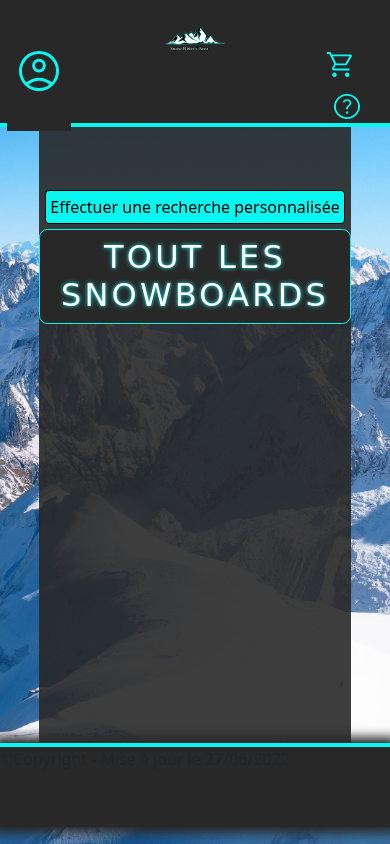
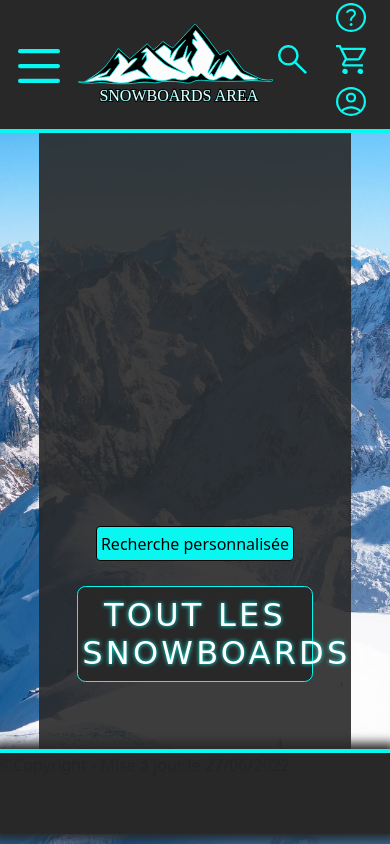
Before and after one commit to MaxAdrn/snowboards_project, a Symfony app: template templates/snowboards/index.html.twig in a window 390 px wide. Run offline with Twig, Linux system fonts and the light colour scheme; the template is opened without the code that fills it, so the values that code supplies are empty; some libraries are stand-ins or nearby versions; some web fonts are replaced.

Commit message:
responsive2

```diff
--- a/public/css/snowboards/index.css
+++ b/public/css/snowboards/index.css
@@ -1,12 +1,35 @@
-@media screen and (min-width: 800px) {
+section, h6, p {
+    text-align: left;
+}
+
+article {
+    margin-left: 0;
+    padding: 0.5vh 0.5vw;
+}
+h6 {
+    color: var(--couleur2);
+}
+
+main a:nth-child(1) {
+    width: fit-content;
+    grid-column: 1 / 3;
+    margin: auto;
+    margin-bottom: 3vh;
+}
+
+#fiche-produit {
+    display: flex;
+    width: 35%;
+    height: 50vh;
+    border: 1px solid var(--couleur2);
+    margin: 2vh auto;
+    background-color: var(--couleur1);
+}
+
+@media screen and (min-width: 900px) {
     main {
         display: grid;
         grid-template-columns: 50% 50%;
-        font-size: 1vw;
-    }
-    article {
-        margin-left: 0;
-        padding: 1vh 1vw;
     }
 
     section {
@@ -49,55 +107,3 @@
         color: var(--couleur2);
     }
 }
-
-@media screen and (max-width: 800px) {
-    main {
-        display: flex;
-        flex-direction: column;
-    }
-    article {
-        margin-left: 0;
-        padding: 1vh 1vw;
-    }
-
-    section {
-        display: grid;
-        grid-template-columns: 50% 50%;
-        width: 100%;
-    }
-
-    section p{
-        font-size: 1vw;
-    }
-
-    img {
-        margin: 0;
-    }
-
-    .fiche-produit {
-        display: flex;
-        flex-direction: column;
-        width: 90%;
-        height: 50%;
-        border: 1px solid var(--couleur2);
-        margin: 2vh auto;
-        background-color: var(--couleur1);
-    }
-
-    h1, h4 {
-        grid-column: 1 / 3;
-        text-align: center;
-    }
-    h1 {
-        margin-bottom: 5vh;
-    }
-    h4 {
-        width: 100%;
-        border-bottom: 1px solid var(--couleur2);
-        padding: 0.5vh 0;
-        margin: 0;
-    }
-    h6 {
-        color: var(--couleur2);
-    }
-}
--- a/public/css/style.css
+++ b/public/css/style.css
@@ -15,7 +15,7 @@
     scroll-behavior: smooth;
     margin: 0 auto;
     padding: 0;
-    /* text-align: center; */
+    text-align: center;
     font-size: 16px;
 }
 
@@ -28,8 +28,12 @@ body
     background-repeat: no-repeat;
     background-size: cover;
 }
+button {
+    background: transparent;
+    border: none;
+}
 
-@media screen and (min-width: 500px) {
+@media screen and (min-width: 900px) {
     header {
         background: var(--couleur1);
         border-bottom: 0.5vh solid var(--couleur2);
@@ -91,9 +95,14 @@ body
         grid-column: 6;
     }
 
+    .recherche {
+        grid-column: 2;
+    }
+
     #menu {
         grid-column: 1;
         margin: auto;
+        height: 100%;
     }
     #menu:hover #bouton_menu {
         transform: scale(1.1);
@@ -102,10 +111,11 @@ body
     #bouton_menu {
         background-color: var(--couleur1);
         border: none;
+        height: 100%;
     }
 
     #bouton_menu img {
-        height: 5vh;
+        height: 5.5vh;
     }
 }
 #bouton_compte {
@@ -158,7 +168,7 @@ main
     width: 80%;
     background-color: rgba(40, 40, 40, 0.9);
     min-height: 73vh;
-    padding: 7vh 0;
+    padding: 5vh 0;
     color: white;
 }
 footer{
@@ -257,80 +267,75 @@ label {
     padding-bottom: 0.5vh;
 }
 
-@media screen and (max-width: 500px) {
+@media screen and (max-width: 900px) {
     header
     {
         background-color: var(--couleur1);
-        height : 15vh;
         width: 100%;
         border-bottom: 0.5vh solid var(--couleur2);
+        padding-top: 0.3vh;
     }
     nav{
+        height : 15vh;
         display: grid;
-        grid-template-columns: 20% 60% 20%;
-        grid-template-rows: 1vh 5vh 5vh 5vh;
+        grid-template-columns: 20% 50% 10% 20%;
+        grid-template-rows: 5vh 5vh 5vh;
     }
     nav p
     {
         transform: scale(0);
     }
-    nav div
-    {
+    main {
+        padding: 3vh;
+    }
+    h1 {
+        width: 90%;
+        /* font-size: 1.5rem; */
+    }
+    #menu {
         grid-column: 1;
+        grid-row: 2;
+    }
+    #logo {
+        grid-column: 2;
+        grid-row: 1;
+        margin-top: 2.5vh;
+    }
+    #logoimg{
+        height: 10vh;
+    }
+    #bouton_menu, #bouton_compte {
+        margin: auto;
+        height: 100%;
+    }
+    #bouton_menu img {
+        height: 4vh;
+    }
+    .navicone {
+        margin: auto 0;
+        width: 100%;
+        height: 100%;
+    }
+    .navicone img {
+        height: 3.5vh;
+    }
+    .compte {
+        grid-column: 4;
         grid-row: 3;
     }
-    nav > a:nth-child(1){
-        grid-column: 2;
-        position: relative;
-        top: 3vh;
+
+    .panier {
+        grid-column: 4;
+        grid-row: 2;
     }
-    nav > a:nth-child(3){
+
+    .aide {
+        grid-column: 4;
+        grid-row: 1;
+    }
+
+    .recherche {
         grid-column: 3;
         grid-row: 2;
     }
-    nav > a:nth-child(4){
-        grid-column: 3;
-        grid-row: 3;
-    }
-    nav > a:nth-child(5){
-        grid-column: 3;
-        grid-row: 4;
-    }
-    nav a img{
-        height: 3vh;
-    }
-    #logo{
-        height: 10vh;
-    }
-    /* form {
-        transform: scale(0);
-    } */
 }
-
-/* nav form {
-        grid-column: 2 / 5;
-        margin: auto;
-    } */
-    /* input:nth-child(1) {
-        background: rgb(70, 70, 70);
-        width: 17vw;
-        padding: .5em ;
-        border: 2px solid var(--couleur2);
-        border-radius: 1em;
-        color: white;
-    }
-    input:nth-child(2) {
-        position: relative;
-        left: -2vw;
-        top: 0.6vh;
-        background: url("../images/picto/search.png") center no-repeat;
-        background-size: contain;
-        width: 1.5vw;
-        border: none;
-        border-radius: 1vh;
-    }
-    ::placeholder {
-        color: rgb(190, 190, 190);
-        padding: 0.5em;
-        font-style: italic;
-    } */
--- a/templates/base.html.twig
+++ b/templates/base.html.twig
@@ -32,32 +32,32 @@
             <div id="menu">
 
                 <button id="bouton_menu">
-                    <img src="{{ asset("images/menu_burger.png") }}" alt="menu">
+                    <img src="{{ asset("images/menu_burger.svg") }}" alt="menu">
                 </button>
 
                 <ul class="menu_section">
-                    <a href="{{ path('snowboards_index') }}" id="menu_snowboards">
+                    <a href="{{ path('snowboards_index') }}">
                         <li>Tous les snowboards</li>
                     </a>
-                    <a href="{{ path('snowboards_splitboards') }}" id="menu_splitboard">
+                    <a href="{{ path('snowboards_splitboards') }}">
                         <li>Splitboard</li>
                     </a>
-                    <a href="#{#{{ path('') }}#}" id="menu_polyfreeride">
+                    <a href="#{#{{ path('') }}#}">
                         <li>Polyvalent freeride</li>
                     </a>
-                    <a href="" id="menu_freeride">
+                    <a href="">
                         <li>Freeride</li>
                     </a>
-                    <a href="" id="menu_polyfreestyle">
+                    <a href="">
                         <li>Polyvalent freestyle</li>
                     </a>
-                    <a href="" id="menu_freestyle">
+                    <a href="">
                         <li>Freestyle</li>
                     </a>
-                    <a href="" id="menu_carving">
+                    <a href="">
                         <li>Carving</li>
                     </a>
-                    <a href="" id="menu_poudreuse">
+                    <a href="">
                         <li>100% poudreuse</li>
                     </a>
                 </ul>
@@ -67,6 +67,7 @@
                     <img src="{{ asset("images/account_circle.svg") }}" alt="compte">
                     <p>Compte</p>
                 </button>
+
                 {% if app.user %}
                     <ul class="liens-compte">
                         <a href="{{ path('user_detail', { id: app.user.id }) }}">
@@ -93,7 +94,8 @@
                 {% endif %}
             </div>
             <a href="{{ path('cart_index') }}" class="navicone panier"><img src="{{ asset("images/shopping_cart.svg") }}" alt="panier"><p>Panier</p></a>
-            <a href="" class="navicone aide"><img src="{{ asset("images/help.svg") }}" alt="aide"><p>Aide</p></a>
+            <a href="{{ path('recherche') }}" class="navicone recherche"><img src="{{ asset("images/search.svg") }}" alt="Rechercher"><p>Rechercher</p></a>
+            <a href="{#{{ path('recherche') }}#}" class="navicone aide"><img src="{{ asset("images/help.svg") }}" alt="aide"><p>Aide</p></a>
         </nav>
 
     </header>
--- a/templates/snowboards/index.html.twig
+++ b/templates/snowboards/index.html.twig
@@ -5,11 +5,11 @@
 {% block title %}Snowboards{% endblock %}
 
 {% block main %}
-    <a href="{{ path('recherche') }}" class="bouton">Effectuer une recherche personnalisée</a>
+    <a href="{{ path('recherche') }}" class="bouton">Recherche personnalisée</a>
     <h1>Tout les snowboards</h1>
 
     {% for snowboard in filtre %}
-    <div class="fiche-produit">
+    <div id="fiche-produit">
         <img src="{{ asset('images/snowboards/' ~ snowboard.imageName) }}" alt="{{ snowboard.imageName }}" class="">
         <section>
             <h4>{{ snowboard.nom }}</h4>
@@ -23,21 +23,5 @@
             <a href="{{ path('snowboards_showbyname', {slug: snowboard.nom}) }}" class="bouton">Détail</a>
         </section>
     </div>
-        {# <div class="card" style="width: 18rem;">
-            <img src="{{ asset('images/snowboards/' ~ snowboard.imageName) }}" alt="{{ snowboard.imageName }}" class="card-img-top" max-height="100px">
-            <div class="card-body">
-                <h5 class="card-title">{{ snowboard.nom }}</h5>
-                <p class="card-text">{{ snowboard.description|slice(0, 100) ~ '...' }}</p>
-            </div>
-            <ul class="list-group list-group-flush">
-                <li class="list-group-item">Marque : {{ snowboard.marque.nom }}</li>
-                <li class="list-group-item">Pour : {{ snowboard.niveau.nom }}</li>
-                <li class="list-group-item">Programme : {{ snowboard.programme.nom }}</li>
-                <li class="list-group-item">Taille : {{ snowboard.taille }}</li>
-            </ul>
-            <div class="card-body">
-                <a href="{{ path('snowboards_showbyname', {slug: snowboard.nom}) }}" class="bouton">Détail</a>
-            </div>
-        </div> #}
     {% endfor %}
 {% endblock %}
```
Also changed, not shown: other parts of public/css/snowboards/index.css (+44 -9 lines), public/css/home/home.css (+11 -30 lines), src/Form/SnowboardsType.php (+4 -3 lines), templates/home/index.html.twig (+8 -8 lines), public/images/logo.svg, public/images/menu_burger.png (deleted), public/images/menu_burger.svg (added), public/images/search.svg (added).
